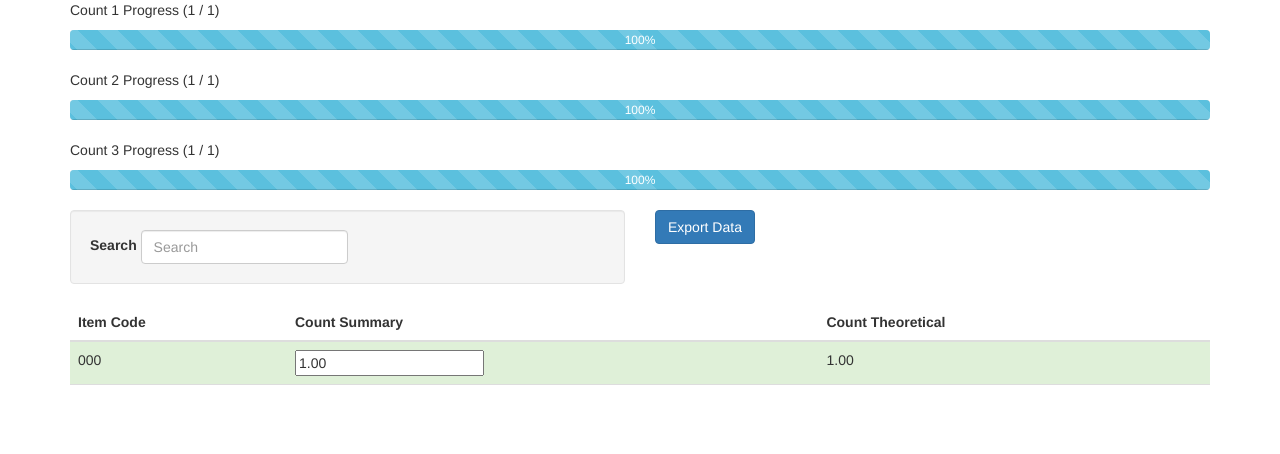
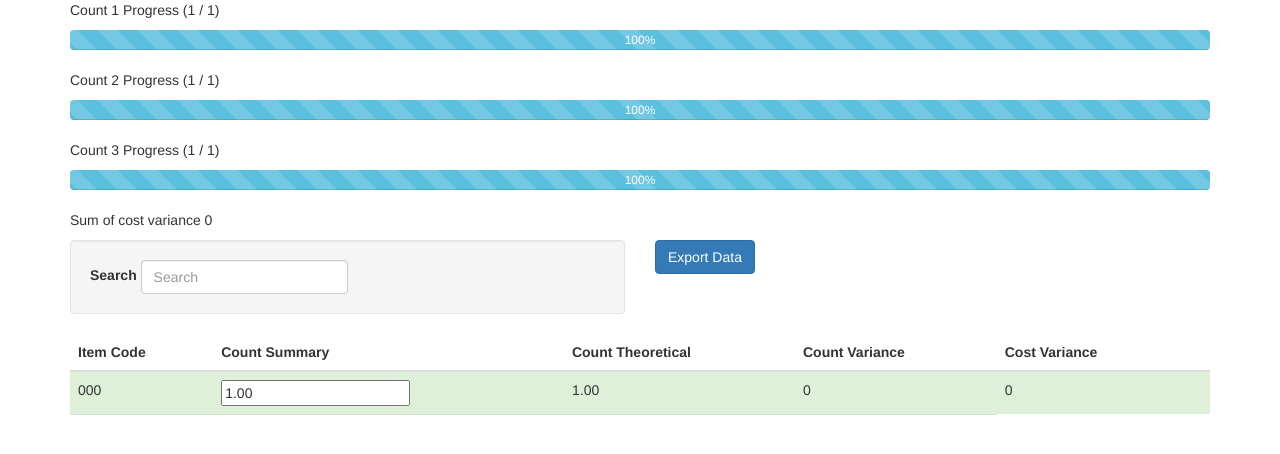
Before and after one commit to alongordon/toggle-service, a Django app: page / in a window 1280 px wide. Shown: the part 212-666 px from the top of the page. Run offline with Django 3.2, Linux system fonts and the light colour scheme; a user stored in the database is signed in; tables that the repository leaves empty hold one stand-in row (values such as "Sample post"); some libraries are stand-ins or nearby versions.

Commit message:
Update models names, add cost and count variences

```diff
--- a/inventit/models.py
+++ b/inventit/models.py
@@ -10,6 +10,10 @@ class CountHeader(models.Model):
     count_date = models.DateTimeField(db_index=True, auto_now_add=True)
     description = models.TextField(null=True)
     is_active = models.BooleanField(default=False)
+
+    class Meta:
+        verbose_name = "Count_Header"
+        verbose_name_plural = "Count_Header"
 
     def __str__(self):
         return self.description
@@ -49,6 +53,10 @@ class Category(models.Model):
         to=Team, on_delete=models.DO_NOTHING, related_name="categories_count_3"
     )
 
+    class Meta:
+        verbose_name = "Bin"
+        verbose_name_plural = "Bins"
+
     def __str__(self):
         return self.name
 
@@ -57,8 +65,12 @@ class Inventory(models.Model):
     item_code = models.CharField(max_length=100)
     count_theoretical = models.DecimalField(max_digits=9, decimal_places=2)
     count_summary = models.DecimalField(max_digits=9, decimal_places=2, default=0)
-    cost = models.PositiveIntegerField(default=0, blank=True)
+    cost = models.DecimalField(max_digits=9, decimal_places=2, null=True, blank=True)
     description = models.CharField(max_length=250, blank=True, null=True)
+
+    class Meta:
+        verbose_name = "Inventory"
+        verbose_name_plural = "Inventory"
 
     def __str__(self):
         return self.item_code
@@ -86,6 +98,10 @@ class CountLines(models.Model):
     count_2 = models.DecimalField(max_digits=9, decimal_places=2, null=True, blank=True)
     count_3 = models.DecimalField(max_digits=9, decimal_places=2, null=True, blank=True)
 
+    class Meta:
+        verbose_name = "Count_Lines"
+        verbose_name_plural = "Count_Lines"
+
     def __str__(self):
         return "%s" % self.inventory.item_code
 
--- a/inventit/templates/inventit/summary.html
+++ b/inventit/templates/inventit/summary.html
@@ -69,6 +69,10 @@
         </div>
     </div>
 
+    <div>
+        <p>Sum of cost variance {{ cost_variance_sum }}</p>
+    </div>
+
     <div class="row">
         <div class="col-md-6">
             <div class="well">
@@ -93,6 +97,8 @@
                     <th>Item Code</th>
                     <th>Count Summary</th>
                     <th>Count Theoretical</th>
+                    <th>Count Variance</th>
+                    <th>Cost Variance</th>
                     <th></th>
                 </tr>
                 </thead>
@@ -110,6 +116,12 @@
                         </td>
                         <td>
                             {{ item.count_theoretical }}
+                        </td>
+                        <td>
+                            {{ item.count_variance }}
+                        </td>
+                        <td>
+                            {{ item.cost_variance }}
                         </td>
                         <td>
                             <p id="lbl_{{ item.pk }}" class="text-success"></p>
--- a/inventit/views.py
+++ b/inventit/views.py
@@ -2,7 +2,7 @@ import zipfile
 
 import io
 
-from django.db.models import Q
+from django.db.models import Q, F, Subquery
 from django.http import HttpResponse
 from django.views.decorators.csrf import csrf_exempt
 from django.contrib.auth.decorators import login_required
@@ -81,9 +81,11 @@ def summary(request):
 
     count_header = CountHeader.objects.filter(is_active=True)
 
-    inventory = (
-        Inventory.objects.all()
-    )  # CountLines.objects.filter(count_header=count_header.first())
+    inventory = Inventory.objects.all() \
+        .annotate(count_variance=F('count_summary') - F('count_theoretical')) \
+        .annotate(cost_variance=F('count_variance') * F('cost'))
+
+    cost_variance_sum = inventory.aggregate(Sum('cost_variance'))['cost_variance__sum']
 
     summary_count1 = (
         CountLines.objects.filter(count_header=count_header.first())
@@ -127,7 +129,8 @@ def summary(request):
 
     context = {
         "count_headers": count_header, "inventory": inventory,
-        "counts": counts, "counts_sign_off": counts_sign_off
+        "counts": counts, "counts_sign_off": counts_sign_off,
+        "cost_variance_sum": cost_variance_sum
     }
 
     return render(request, template, context)
```
Also changed, not shown: inventit/templates/inventit/capture.html (+3 -7 lines), inventit/migrations/0013_auto_20210107_1625.py (added).
